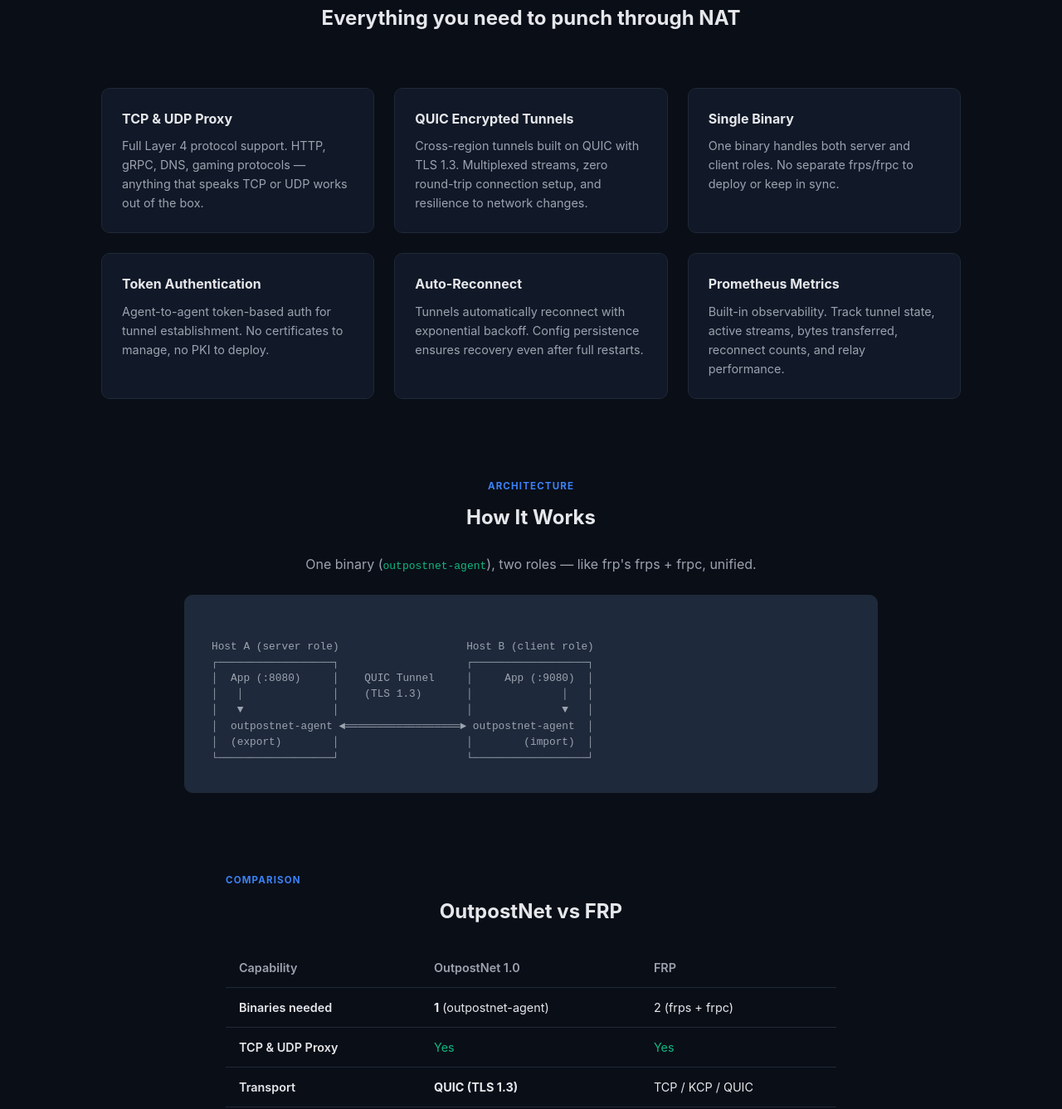
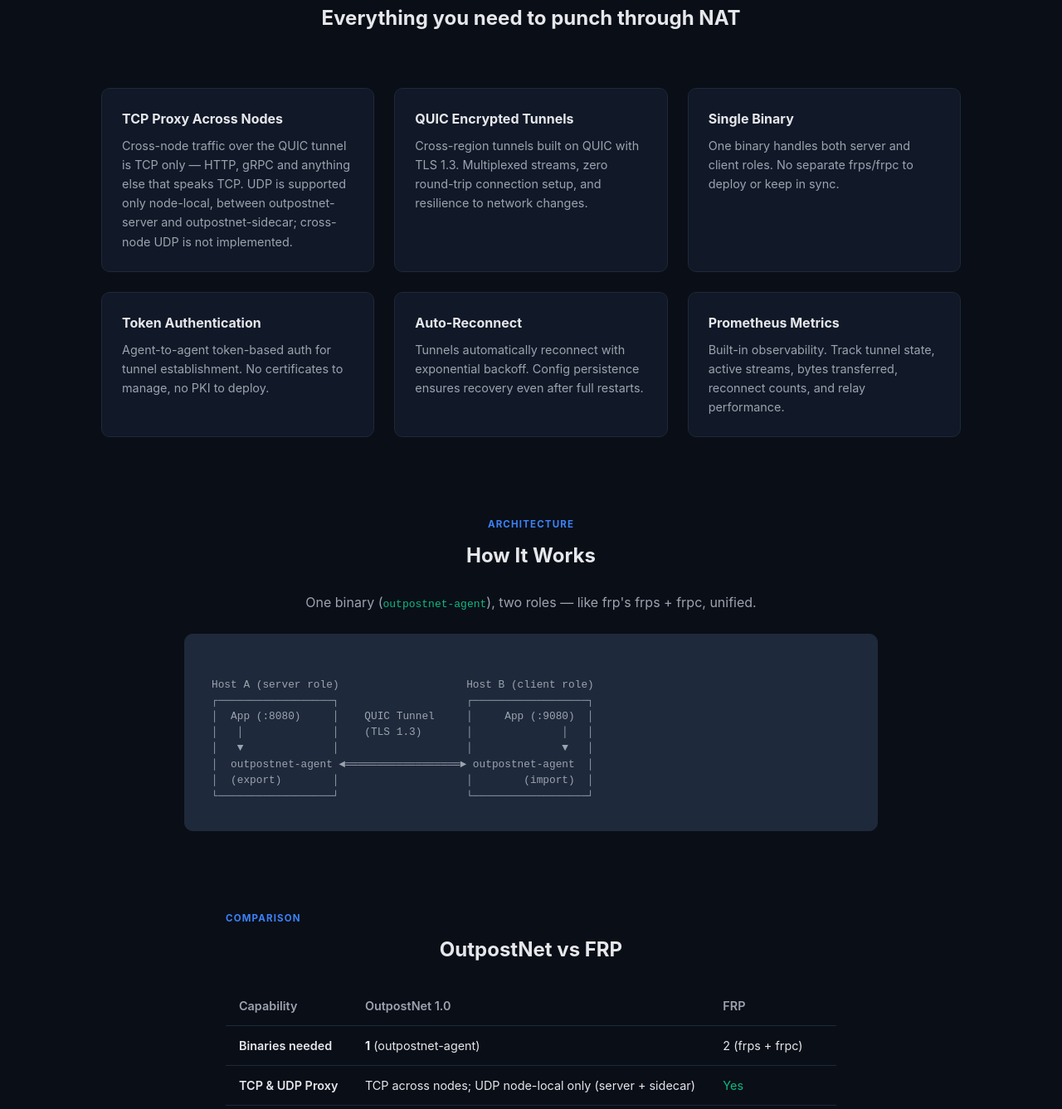
Before and after one commit to outpostos/OutpostNet, a plain HTML site: page docs/index.html in a window 1280 px wide. Shown: the part 934-2271 px from the top of the page at 83% size. Drawn offline with Linux system fonts and the light colour scheme.

Commit message:
docs(service): state cross-node TCP only / UDP node-local, fix ApplyExports names (four-layer 09, review A+G)
Co-Authored-By: Claude Opus 5.5 (1M context) <noreply@anthropic.com>

```diff
--- a/docs/index.html
+++ b/docs/index.html
@@ -4,7 +4,7 @@
   <meta charset="UTF-8">
   <meta name="viewport" content="width=device-width, initial-scale=1.0">
   <title>OutpostNet — Lightweight Tunneling for Edge Computing</title>
-  <meta name="description" content="OutpostNet is a lightweight TCP/UDP tunneling proxy for edge computing environments. Expose local services across regions without public IPs.">
+  <meta name="description" content="OutpostNet is a lightweight QUIC tunneling proxy for edge computing environments. Expose local TCP services across regions without public IPs (cross-node TCP only; UDP is node-local via server + sidecar).">
   <style>
     :root {
       --bg: #0a0e17;
@@ -280,8 +280,8 @@
 </div>
 <section class="features">
   <div class="feature">
-    <h3>TCP & UDP Proxy</h3>
-    <p>Full Layer 4 protocol support. HTTP, gRPC, DNS, gaming protocols — anything that speaks TCP or UDP works out of the box.</p>
+    <h3>TCP Proxy Across Nodes</h3>
+    <p>Cross-node traffic over the QUIC tunnel is TCP only — HTTP, gRPC and anything else that speaks TCP. UDP is supported only node-local, between outpostnet-server and outpostnet-sidecar; cross-node UDP is not implemented.</p>
   </div>
   <div class="feature">
     <h3>QUIC Encrypted Tunnels</h3>
@@ -335,8 +335,8 @@ Host A (server role)                    Host B (client role)
       <td>2 (frps + frpc)</td>
     </tr>
     <tr>
-      <td>TCP & UDP Proxy</td>
-      <td class="check">Yes</td>
+      <td>TCP &amp; UDP Proxy</td>
+      <td>TCP across nodes; UDP node-local only (server + sidecar)</td>
       <td class="check">Yes</td>
     </tr>
     <tr>
@@ -426,7 +426,7 @@ Host A (server role)                    Host B (client role)
     <tr><th>Scenario</th><th>Result</th><th>Duration</th></tr>
     <tr><td>TCP end-to-end (single connection)</td><td class="check">PASS</td><td>0.36s</td></tr>
     <tr><td>TCP multiple concurrent connections</td><td class="check">PASS</td><td>0.36s</td></tr>
-    <tr><td>UDP end-to-end forwarding</td><td class="check">PASS</td><td>0.35s</td></tr>
+    <tr><td>UDP end-to-end forwarding (node-local server + sidecar, not cross-node)</td><td class="check">PASS</td><td>0.35s</td></tr>
     <tr><td>FRP-style tunnel, no region</td><td class="check">PASS</td><td>0.81s</td></tr>
     <tr><td>Multi-service stream multiplexing</td><td class="check">PASS</td><td>1.05s</td></tr>
     <tr><td>Three-node relay chain</td><td class="check">PASS</td><td>1.17s</td></tr>
```
Also changed, not shown: 4 other files.
